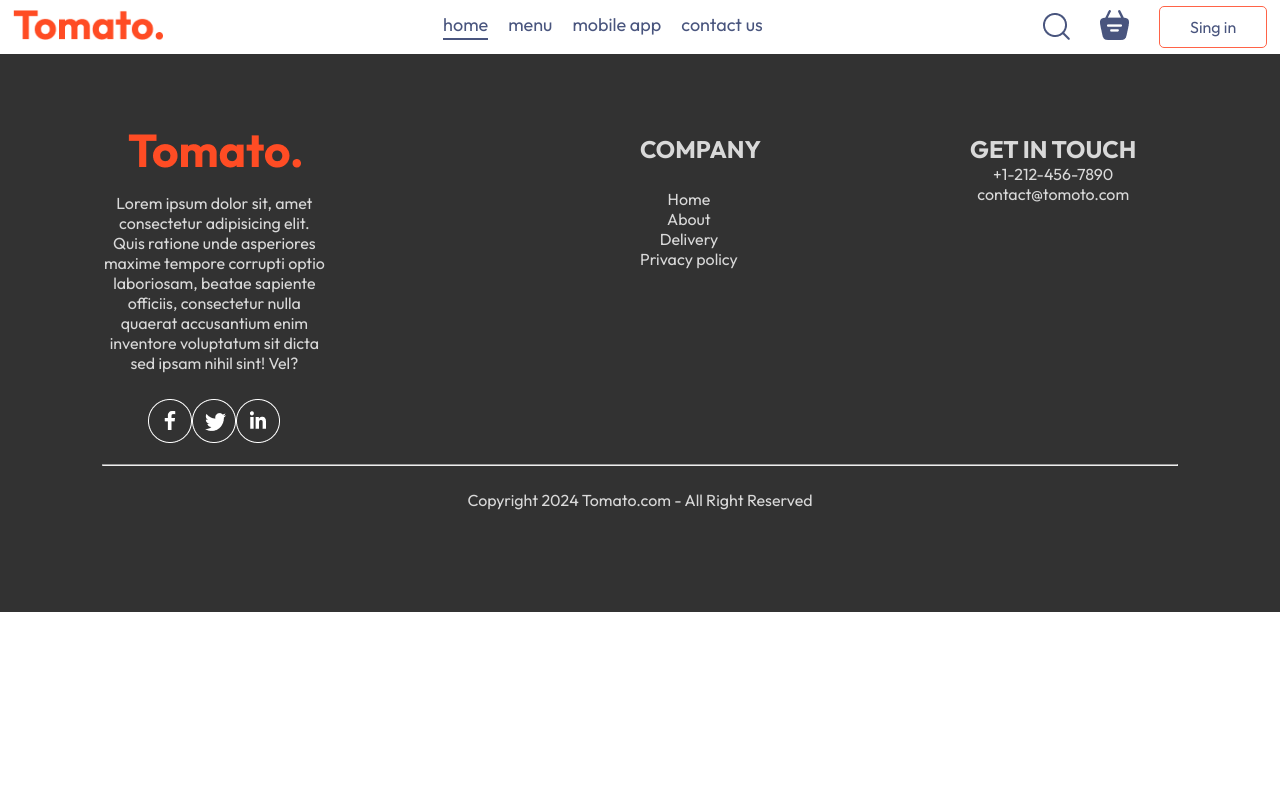
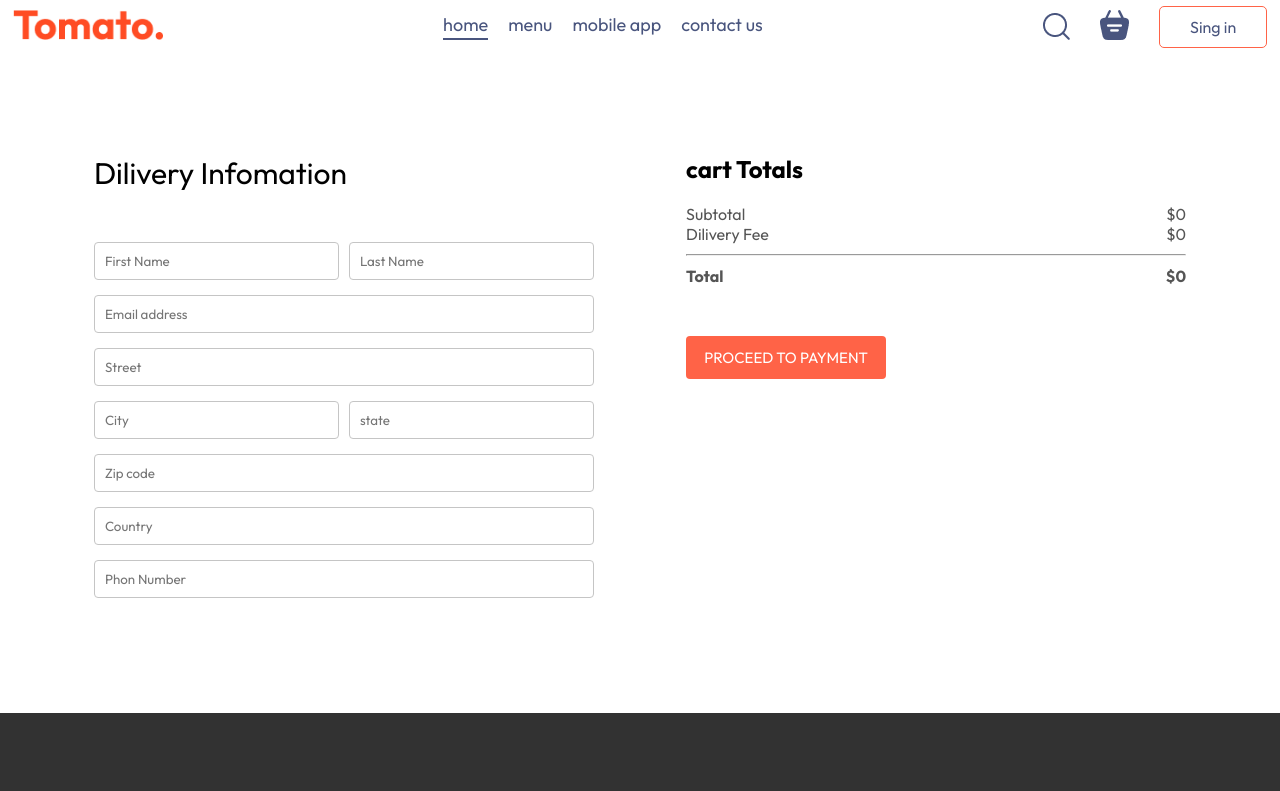
Before and after one commit to mohdshoaibkhan72/FOOD-DEL, a React (Vite) app in the folder front_end/: page /order in a window 1280 px wide. Shown: the top 791 px of the page. Built offline with nearby package versions, Linux system fonts and the light colour scheme.

Commit message:
Front-end Completed Mostaly

```diff
--- a/front_end/src/pages/Cart/Cart.jsx
+++ b/front_end/src/pages/Cart/Cart.jsx
@@ -1,9 +1,12 @@
 import React, { useContext } from "react";
 import "./Cart.css";
+import { useNavigate } from "react-router-dom";
+
 import { StoreContext } from "../../context/StoreContext";
 const Cart = () => {
   const { cartItems, food_list, removeFromCart, getTotalCartamount } =
     useContext(StoreContext);
+  const navigate = useNavigate();
   return (
     <div key="crt" className="cart">
       <div className="cart-item">
@@ -48,15 +51,19 @@
             </div>
             <div className="cart-total-detals">
               <p>Dilivery Fee</p>
-              <p>${2}</p>
+              <p>${getTotalCartamount() === 0 ? 0 : 2}</p>
             </div>
             <hr />
             <div className="cart-total-detals">
               <b>Total</b>
-              <b>${getTotalCartamount() + 2}</b>
+              <b>
+                ${getTotalCartamount() === 0 ? 0 : getTotalCartamount() + 2}
+              </b>
             </div>
           </div>
-          <button>PROCEED TO CHEAKOUT</button>
+          <button onClick={() => navigate("/order")}>
+            PROCEED TO CHEAKOUT
+          </button>
         </div>
         <div className="cart-promocode">
           <div>
--- a/front_end/src/pages/PlaceOrder/PlaceOrder.jsx
+++ b/front_end/src/pages/PlaceOrder/PlaceOrder.jsx
@@ -1,7 +1,53 @@
-import React from "react";
-import "./PlaceOrder";
+import React, { useContext } from "react";
+import "./placeOrder.css";
+import { StoreContext } from "../../context/StoreContext";
 const PlaceOrder = () => {
-  return <div></div>;
+  const { getTotalCartamount } = useContext(StoreContext);
+  return (
+    <form className="place-order">
+      <div className="place-order-left">
+        <p className="tittle">Dilivery Infomation</p>
+        <div className="multi-fild">
+          <input type="text" placeholder="First Name" />
+          <input type="text" placeholder="Last Name" />
+        </div>
+        <input type="text" placeholder="Email address" />
+        <input type="text" placeholder="Street" />
+        <div className="multi-fild">
+          <input type="text" placeholder="City" />
+          <input type="text" placeholder="state" />
+        </div>
+        <div className="multifild">
+          <input type="text" placeholder="Zip code" />
+          <input type="text" placeholder="Country" />
+        </div>
+        <input type="Text" placeholder="Phon Number" />
+      </div>
+      <div className="place-order-right">
+        <div className="cart-total">
+          <h2>cart Totals</h2>
+          <div>
+            <div className="cart-total-detals">
+              <p>Subtotal</p>
+              <p>${getTotalCartamount()}</p>
+            </div>
+            <div className="cart-total-detals">
+              <p>Dilivery Fee</p>
+              <p>${getTotalCartamount() === 0 ? 0 : 2}</p>
+            </div>
+            <hr />
+            <div className="cart-total-detals">
+              <b>Total</b>
+              <b>
+                ${getTotalCartamount() === 0 ? 0 : getTotalCartamount() + 2}
+              </b>
+            </div>
+          </div>
+          <button onClick={() => navigate("/order")}>PROCEED TO PAYMENT</button>
+        </div>
+      </div>
+    </form>
+  );
 };
 
 export default PlaceOrder;
--- a/front_end/src/pages/PlaceOrder/placeOrder.css
+++ b/front_end/src/pages/PlaceOrder/placeOrder.css
@@ -0,0 +1,46 @@
+.place-order {
+  display: flex;
+  align-items: start;
+  justify-content: space-around;
+  gap: 50px;
+  margin: 100px 60px;
+}
+.place-order-left {
+  width: 100%;
+  max-width: max(30%, 500px);
+}
+.place-order-left .tittle {
+  font-size: 30px;
+  font-weight: 600px;
+  margin-bottom: 50px;
+}
+
+.place-order-left input {
+  margin-bottom: 15px;
+  width: 100%;
+  padding: 10px;
+  border: 1px solid #c5c5c5;
+  border-radius: 4px;
+  outline-color: tomato;
+}
+
+.place-order-left .multi-fild {
+  display: flex;
+  gap: 10px;
+}
+.place-order-right {
+  width: 100%;
+  max-width: max(40%, 500px);
+}
+.place-order .cart-total button {
+  margin-top: 30px;
+}
+
+@media (max-width: 750px) {
+  .place-order {
+    flex-direction: column;
+  }
+  .place-order-right {
+    justify-content: start;
+  }
+}
```
